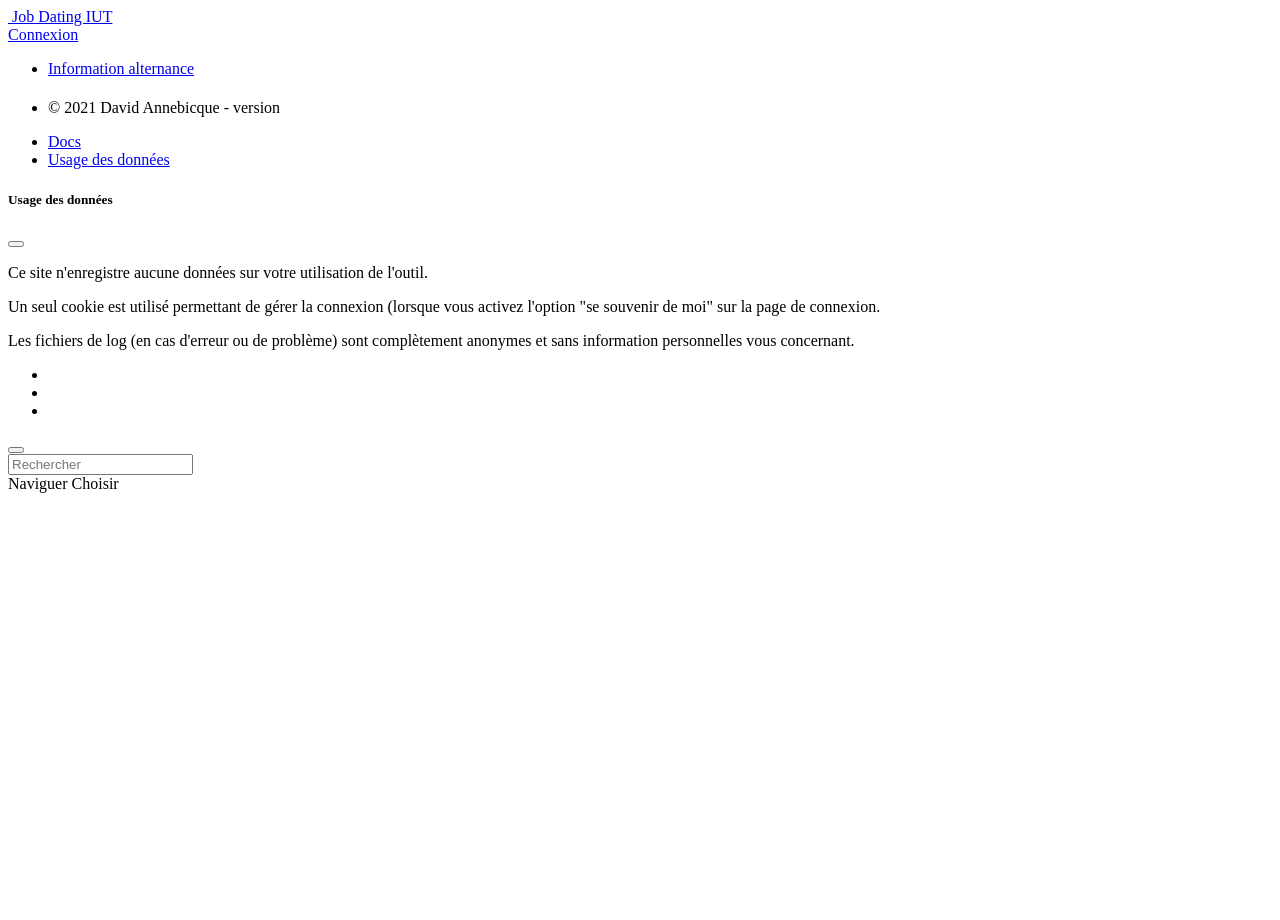
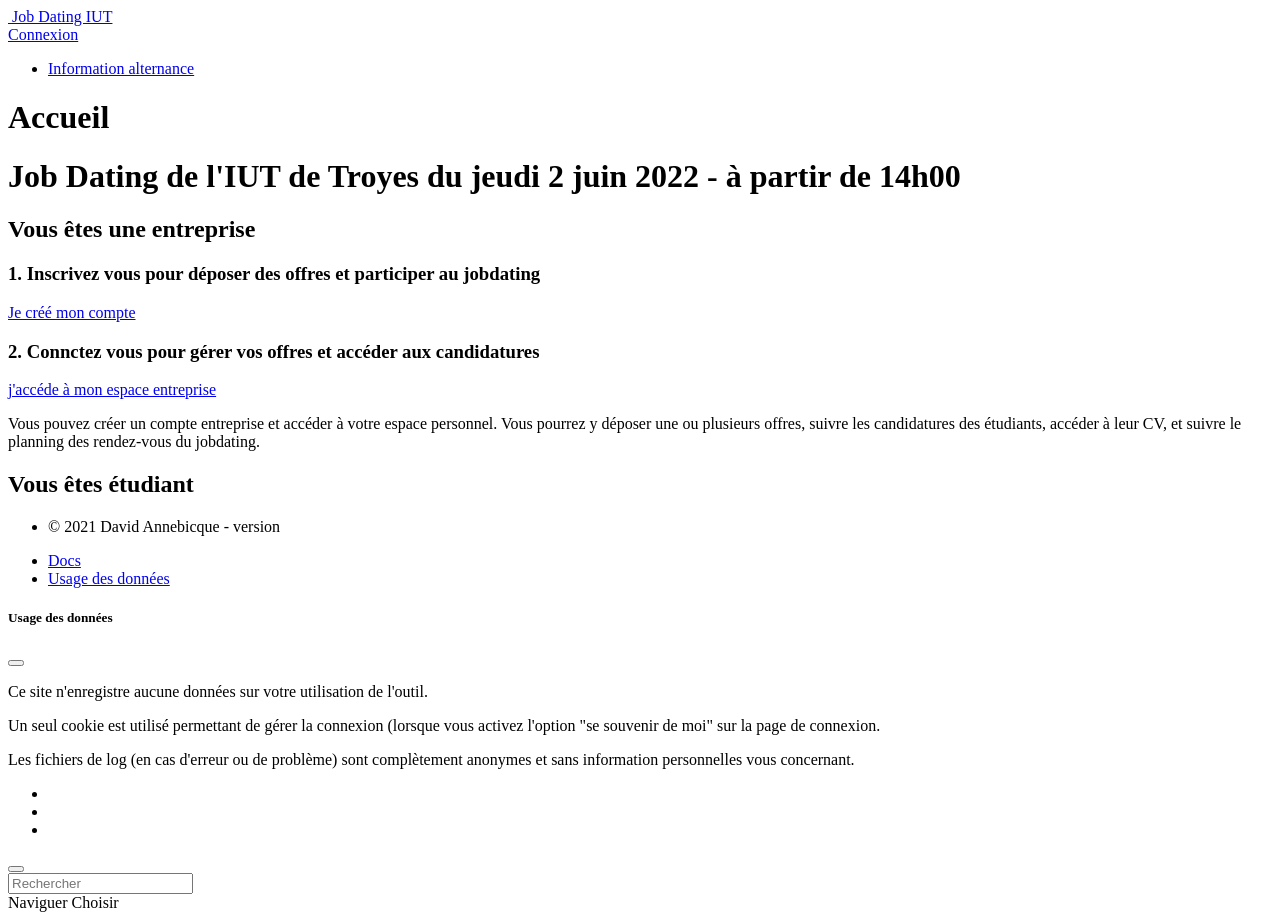
Before and after one commit to Dannebicque/jobdating, a Symfony app: template templates/default/index.html.twig in a window 1280 px wide. Before the commit the page ends 493 px from the top, so only its background shows below. Run offline with Twig, Linux system fonts and the light colour scheme; the template is opened without the code that fills it, so the values that code supplies are empty; some libraries are stand-ins or nearby versions.

Commit message:
feat: Affichage pour l'espace entreprise et des offres

```diff
--- a/src/Controller/Admin/DiplomeCrudController.php
+++ b/src/Controller/Admin/DiplomeCrudController.php
@@ -26,6 +26,7 @@ class DiplomeCrudController extends AbstractCrudController
         return [
             TextField::new('libelle', 'Libellé'),
             TextField::new('sigle', 'Sigle'),
+            TextField::new('color', 'Couleur'),
         ];
     }
 
--- a/templates/base.html.twig
+++ b/templates/base.html.twig
@@ -2,7 +2,7 @@
 <html lang="fr" data-footer="true">
 <head>
     <meta charset="UTF-8">
-    <title>{{ block('header')|raw }} - ORéBUT</title>
+    <title>{{ block('header')|raw }} - JobDating IUT de Troyes</title>
     <link rel="preconnect" href="https://fonts.gstatic.com"/>
     <link href="https://fonts.googleapis.com/css2?family=Nunito+Sans:wght@300;400;600&display=swap" rel="stylesheet"/>
     <link href="https://fonts.googleapis.com/css2?family=Montserrat:wght@300;400;700&display=swap" rel="stylesheet"/>
--- a/templates/default/index.html.twig
+++ b/templates/default/index.html.twig
@@ -1,7 +1,36 @@
 {% extends 'base.html.twig' %}
 
-{% block title %}Hello DefaultController!{% endblock %}
+{% block header %}Accueil{% endblock %}
 
 {% block content %}
-
+    <div class="row">
+        <div class="col-12 mb-5">
+            <div class="card">
+                <div class="card-body">
+                    <h1>Job Dating de l'IUT de Troyes du jeudi 2 juin 2022 - à partir de 14h00</h1>
+                </div>
+            </div>
+        </div>
+        <div class="col-6">
+            <div class="card">
+                <div class="card-body">
+                    <h2>Vous êtes une entreprise</h2>
+                    <h3>1. Inscrivez vous pour déposer des offres et participer au jobdating</h3>
+                    <p><a href="{{ path('app_register_entreprise') }}">Je créé mon compte</a></p>
+                    <h3>2. Connctez vous pour gérer vos offres et accéder aux candidatures</h3>
+                    <p><a href="{{ path('app_espace_entreprise') }}">j'accéde à mon espace entreprise</a></p>
+                    <p>Vous pouvez créer un compte entreprise et accéder à votre espace personnel. Vous pourrez y
+                       déposer une ou plusieurs offres, suivre les candidatures des étudiants, accéder à leur CV, et
+                       suivre le planning des rendez-vous du jobdating.</p>
+                </div>
+            </div>
+        </div>
+        <div class="col-6">
+            <div class="card">
+                <div class="card-body">
+                    <h2>Vous êtes étudiant</h2>
+                </div>
+            </div>
+        </div>
+    </div>
 {% endblock %}
```
Also changed, not shown: src/Controller/OffreController.php (+1 -9 lines), src/Entity/Diplome.php (+15 -0 lines), templates/espace_entreprise/index.html.twig (+14 -6 lines), templates/offre/edit.html.twig (+13 -8 lines), templates/offre/show.html.twig (+22 -15 lines).
